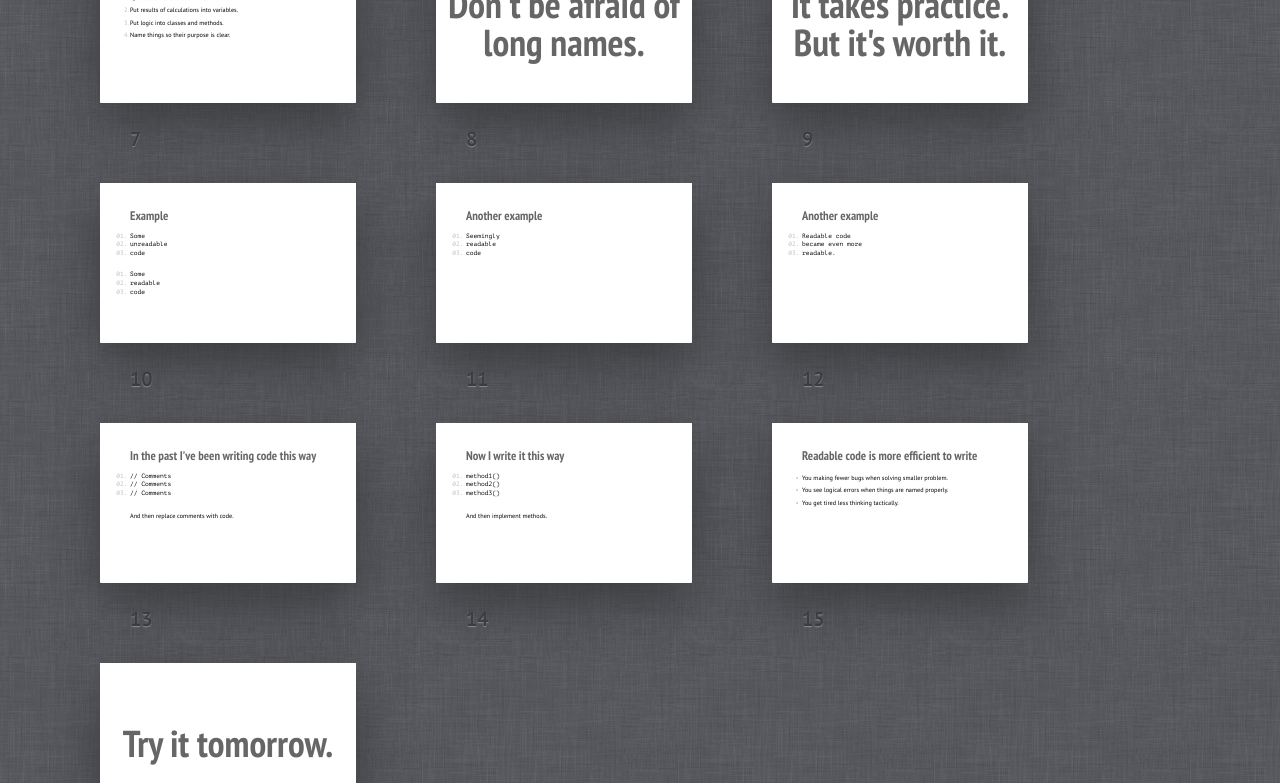
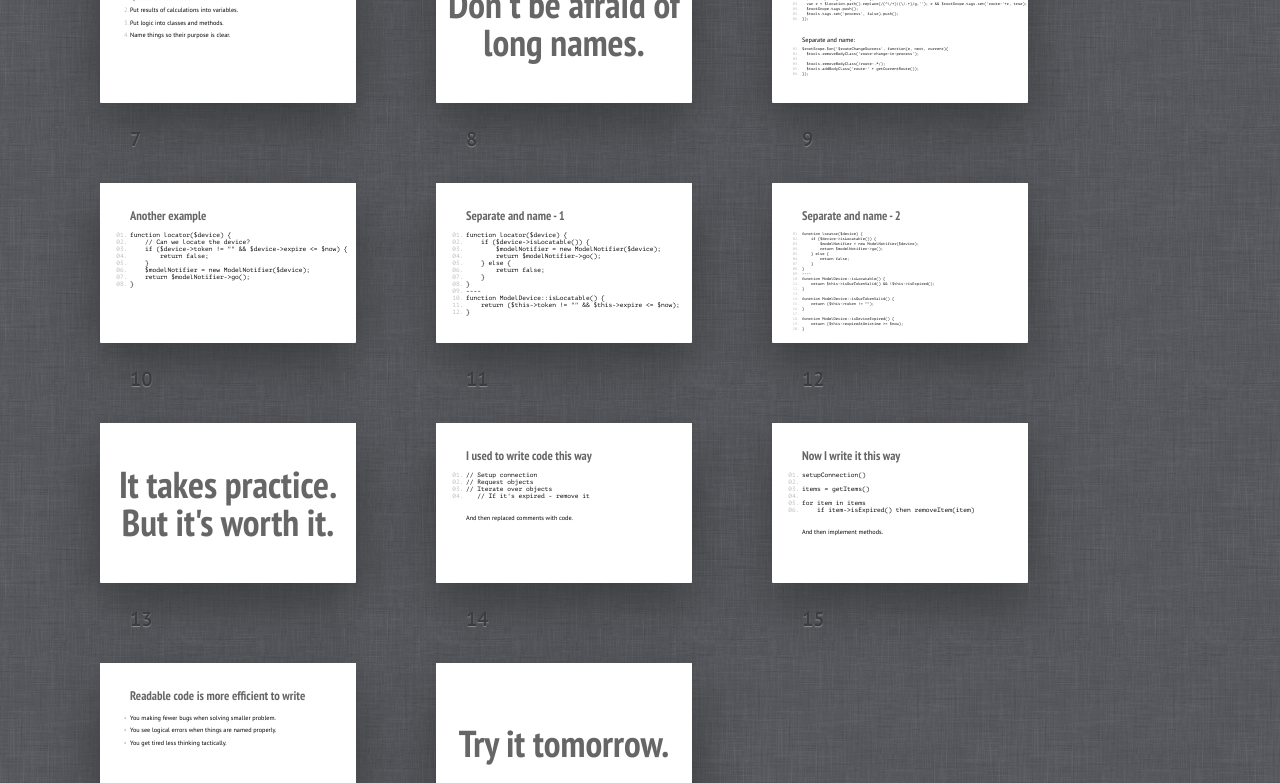
Before and after one commit to bratchenko/daeq.github.io, a plain HTML site: page talks/separate-and-name/index.html in a window 1280 px wide. Shown: the part 767-1550 px from the top of the page. Drawn offline with Linux system fonts and the light colour scheme.

Commit message:
changes in talks

```diff
--- a/talks/separate-and-name/index.html
+++ b/talks/separate-and-name/index.html
@@ -8,7 +8,12 @@
     <link rel="stylesheet" href="shower/themes/ribbon/styles/screen.css">
     <style>
         .slide pre code{
-			line-height: 35px;
+            font-size: 25px;
+            line-height: 28px;
+        }
+        .slide.manycode pre code {
+            font-size: 15px;
+            line-height: 20px;
         }
     </style>
 </head>
@@ -77,55 +82,107 @@
     <section class="slide shout"><div>
         <h2>Don't be afraid of long names.</h2>
     </div></section>
+    <section class="slide manycode"><div>
+        <h2>Example</h2>
+        <pre>
+            <code>$rootScope.$on('$routeChangeSuccess', function(e, next, current){</code>
+            <code>  $rootScope.tags.del('route-');</code>
+            <code>  var r = $location.path().replace(/(^\/+)|(\/.+)/g,''); r && $rootScope.tags.set('route-'+r, true);</code>
+            <code>  $rootScope.tags.push();</code>
+            <code>  $tools.tags.set('process', false).push();</code>
+            <code>});</code>
+        </pre>
+        <div class="next">
+        Separate and name:
+            <pre>
+                <code>$rootScope.$on('$routeChangeSuccess', function(e, next, current){</code>
+                <code>  $tools.removeBodyClass('route-change-in-process');</code>
+                <code>   </code>
+                <code>  $tools.removeBodyClass(/route-.*/);</code>
+                <code>  $tools.addBodyClass('route-' + getCurrentRoute());</code>
+                <code>});</code>
+            </pre>
+        </div>
+    </div></section>
+    <section class="slide"><div>
+        <h2>Another example</h2>
+        <pre>
+            <code>function locator($device) {</code>
+            <code>    // Can we locate the device?</code>
+            <code>    if ($device->token != "" && $device->expire <= $now) {</code>
+            <code>        return false;</code>
+            <code>    }</code>
+            <code>    $modelNotifier = new ModelNotifier($device); </code>
+            <code>    return $modelNotifier->go();</code>
+            <code>}</code>
+        </pre>
+    </div></section>
+    <section class="slide"><div>
+        <h2>Separate and name - 1</h2>
+        <pre>
+            <code>function locator($device) {</code>
+            <code>    if ($device->isLocatable()) {</code>
+            <code>        $modelNotifier = new ModelNotifier($device); </code>
+            <code>        return $modelNotifier->go();</code>
+            <code>    } else { </code>
+            <code>        return false;</code>
+            <code>    } </code>
+            <code>}</code>
+            <code>----</code>
+            <code>function ModelDevice::isLocatable() {</code>
+            <code>    return ($this->token != "" && $this->expire <= $now);</code>
+            <code>}</code>
+        </pre>
+    </div></section>
+    <section class="slide manycode"><div>
+        <h2>Separate and name - 2</h2>
+        <pre>
+            <code>function locator($device) {</code>
+            <code>    if ($device->isLocatable()) {</code>
+            <code>        $modelNotifier = new ModelNotifier($device); </code>
+            <code>        return $modelNotifier->go();</code>
+            <code>    } else { </code>
+            <code>        return false;</code>
+            <code>    } </code>
+            <code>}</code>
+            <code>----</code>
+            <code>function ModelDevice::isLocatable() {</code>
+            <code>    return $this->isOurTokenValid() && !$this->isExpired();</code>
+            <code>}</code>
+            <code>   </code>
+            <code>function ModelDevice::isOurTokenValid() {</code>
+            <code>    return ($this->token != "");</code>
+            <code>}</code>
+            <code>   </code>
+            <code>function ModelDevice::isDeviceExpired() {</code>
+            <code>    return ($this->expireAtUnixtime >= $now);</code>
+            <code>}</code>
+        </pre>
+    </div></section>
     <section class="slide shout"><div>
         <h2>It takes practice. But it's worth it.</h2>
     </div></section>
     <section class="slide"><div>
-		<h2>Example</h2>
+        <h2>I used to write code this way</h2>
         <pre>
-			<code>Some</code>
-			<code>unreadable</code>
-			<code>code</code>
-		</pre>
-		<pre class="next">
-			<code>Some</code>
-			<code>readable</code>
-			<code>code</code>
-		</pre>
-	</div></section>
-	<section class="slide"><div>
-		<h2>Another example</h2>
-		<pre>
-			<code>Seemingly</code>
-			<code>readable</code>
-			<code>code</code>
-		</pre>
-	</div></section>
-	<section class="slide"><div>
-		<h2>Another example</h2>
-		<pre>
-			<code>Readable code</code>
-			<code>became even more</code>
-			<code>readable.</code>
-		</pre>
-	</div></section>
-	<section class="slide"><div>
-		<h2>In the past I've been writing code this way</h2>
-		<pre>
-			<code>// Comments</code>
-			<code>// Comments</code>
-			<code>// Comments</code>
+            <code>// Setup connection</code>
+            <code>// Request objects</code>
+            <code>// Iterate over objects</code>
+            <code>   // If it's expired - remove it</code>
         </pre>
         <p>
-			And then replace comments with code.
+            And then replaced comments with code.
         </p>
     </div></section>
     <section class="slide"><div>
         <h2>Now I write it this way</h2>
         <pre>
-			<code>method1()</code>
-			<code>method2()</code>
-			<code>method3()</code>
+            <code>setupConnection()</code>
+            <code>  </code>
+            <code>items = getItems()</code>
+            <code>  </code>
+            <code>for item in items</code>
+            <code>    if item->isExpired() then removeItem(item)</code>
         </pre>
         <p>
             And then implement methods.
```
Also changed, not shown: talks/invest-your-time-with-yeoman/index.html (+2 -2 lines). Lines whose indentation alone changed are shown as unchanged.
